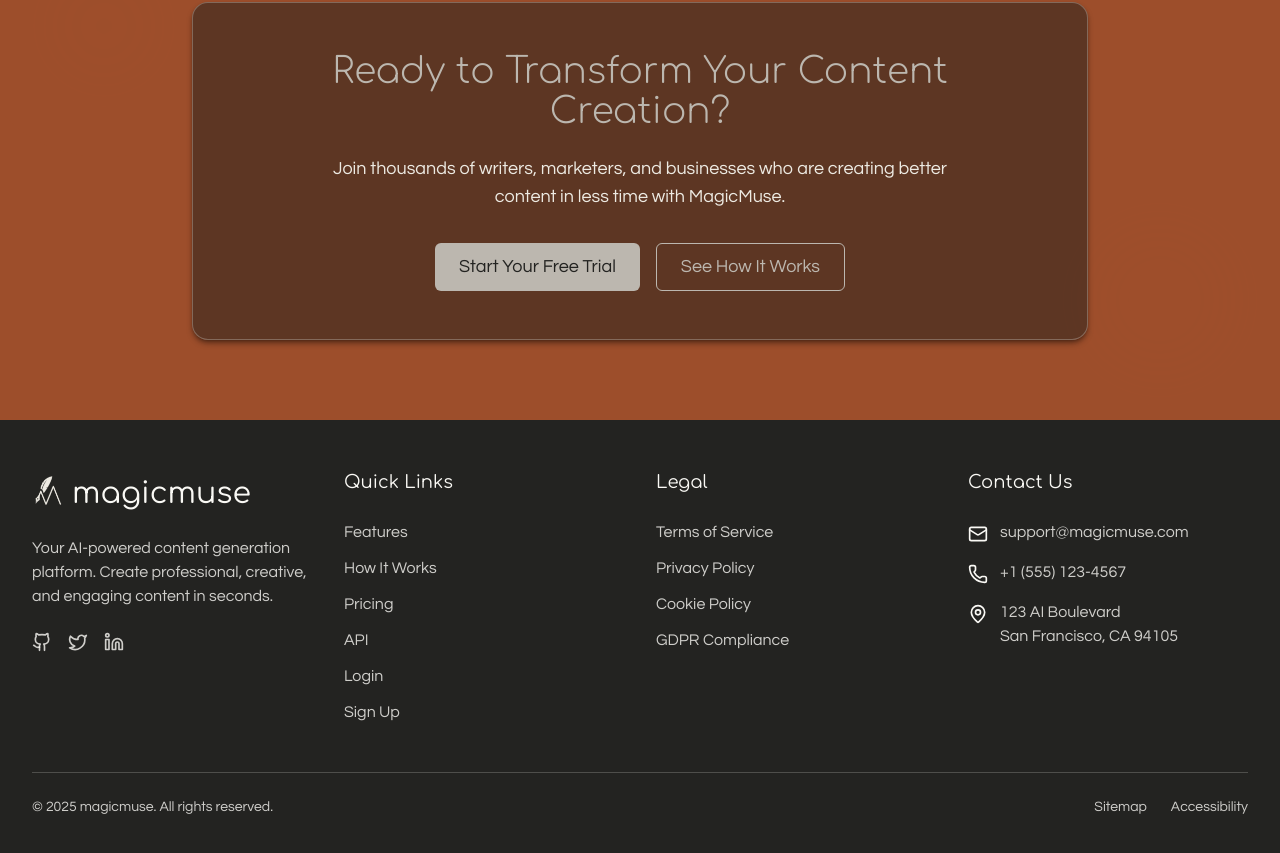
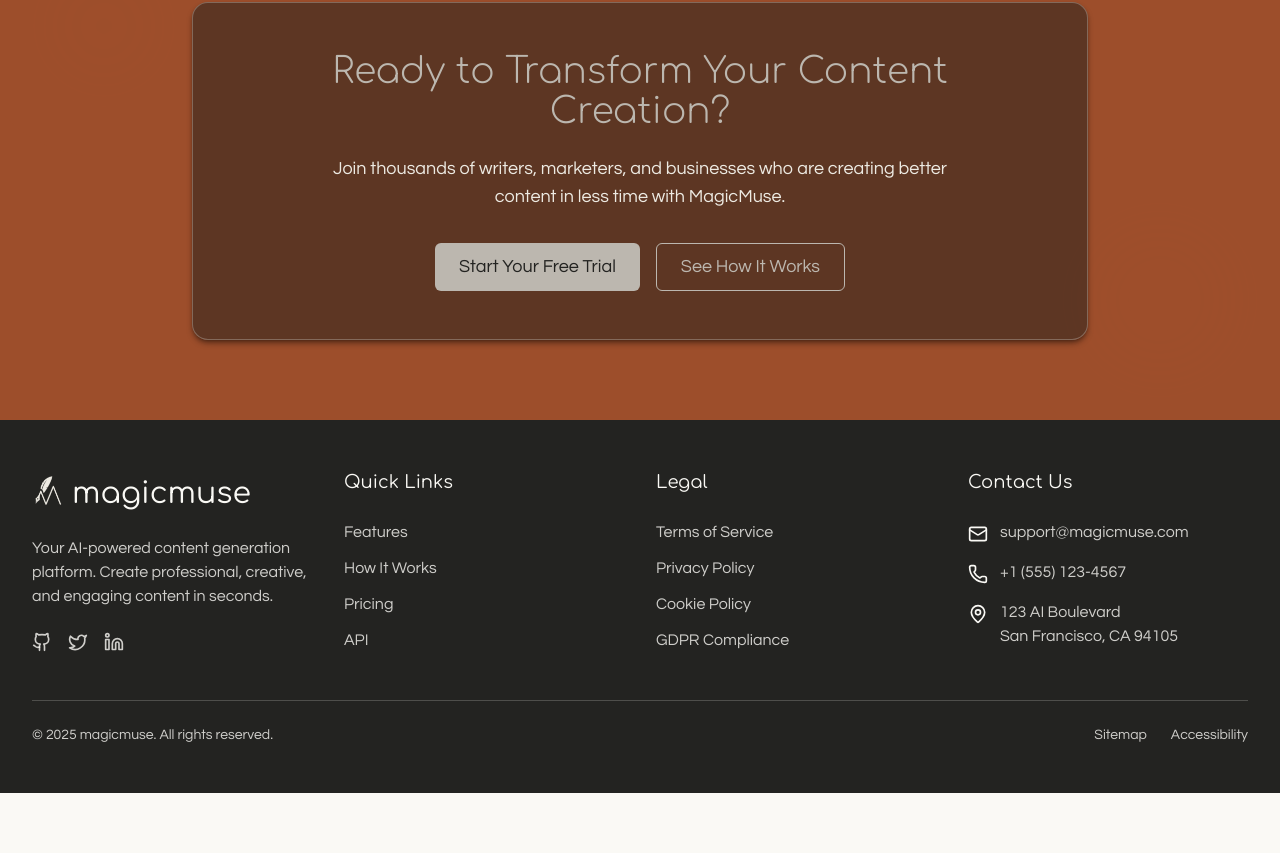
Before and after one commit to kameleyon/muse, a React (Vite) app: page / in a window 1280 px wide. Shown: the part 3392-4245 px from the top of the page. After the commit the page ends 4185 px from the top, so only its background shows below. Built offline with nearby package versions, Linux system fonts and the light colour scheme.

Commit message:
fixing dashboard

```diff
--- a/src/components/dashboard/NavigationMenu.tsx
+++ b/src/components/dashboard/NavigationMenu.tsx
@@ -1,5 +1,7 @@
 import React from 'react';
-import { Link, useLocation } from 'react-router-dom';
+import { Link, useLocation, useNavigate } from 'react-router-dom';
+import { useDispatch } from 'react-redux';
+import { completeLogout } from '@/utils/clearCache';
 
 interface MenuItem {
   path: string;
@@ -13,6 +15,21 @@ interface NavigationMenuProps {
 
 const NavigationMenu: React.FC<NavigationMenuProps> = ({ items }) => {
   const location = useLocation();
+  const navigate = useNavigate();
+  const dispatch = useDispatch();
+
+  const handleItemClick = (item: MenuItem, event: React.MouseEvent) => {
+    if (item.path === '/logout') {
+      // Prevent default navigation
+      event.preventDefault();
+
+      // Perform logout actions
+      completeLogout(dispatch).then(() => {
+        // Redirect to landing page after logout
+        navigate('/');
+      });
+    }
+  };
 
   return (
     <div className="mb-6 bg-neutral-white rounded-xl p-4 border border-neutral-light/40 shadow-sm">
@@ -21,6 +38,7 @@ const NavigationMenu: React.FC<NavigationMenuProps> = ({ items }) => {
           <Link
             key={index}
             to={item.path}
+            onClick={(e) => handleItemClick(item, e)}
             className={`flex items-center px-1 sm:px-4 py-2 ${location.pathname === item.path ? 'text-primary' : 'text-neutral-medium hover:text-primary'}`}
           >
             <span className="mx-auto md:mr-2">{item.icon}</span>
--- a/src/components/landing/LandingFooter.tsx
+++ b/src/components/landing/LandingFooter.tsx
@@ -61,16 +61,7 @@ const LandingFooter: React.FC = () => {
                   API
                 </Link>
               </li>
-              <li>
-                <Link to="/auth/login" className="text-neutral-white/80 hover:text-neutral-white transition-colors">
-                  Login
-                </Link>
-              </li>
-              <li>
-                <Link to="/auth/register" className="text-neutral-white/80 hover:text-neutral-white transition-colors">
-                  Sign Up
-                </Link>
-              </li>
+
             </ul>
           </div>
 
--- a/src/components/layout/DashboardLayout.tsx
+++ b/src/components/layout/DashboardLayout.tsx
@@ -45,8 +45,8 @@ const DashboardLayout: React.FC<DashboardLayoutProps> = ({ children }) => {
 
       {/* Dashboard Content */}
       <div className="px-6 py-8 max-w-7xl mx-auto">
-        {/* Horizontal Navigation Menu
-        <NavigationMenu items={navigationItems} />*/}
+        {/* Horizontal Navigation Menu */}
+        <NavigationMenu items={navigationItems} />
 
         {/* Main Content */}
         <main>
```
